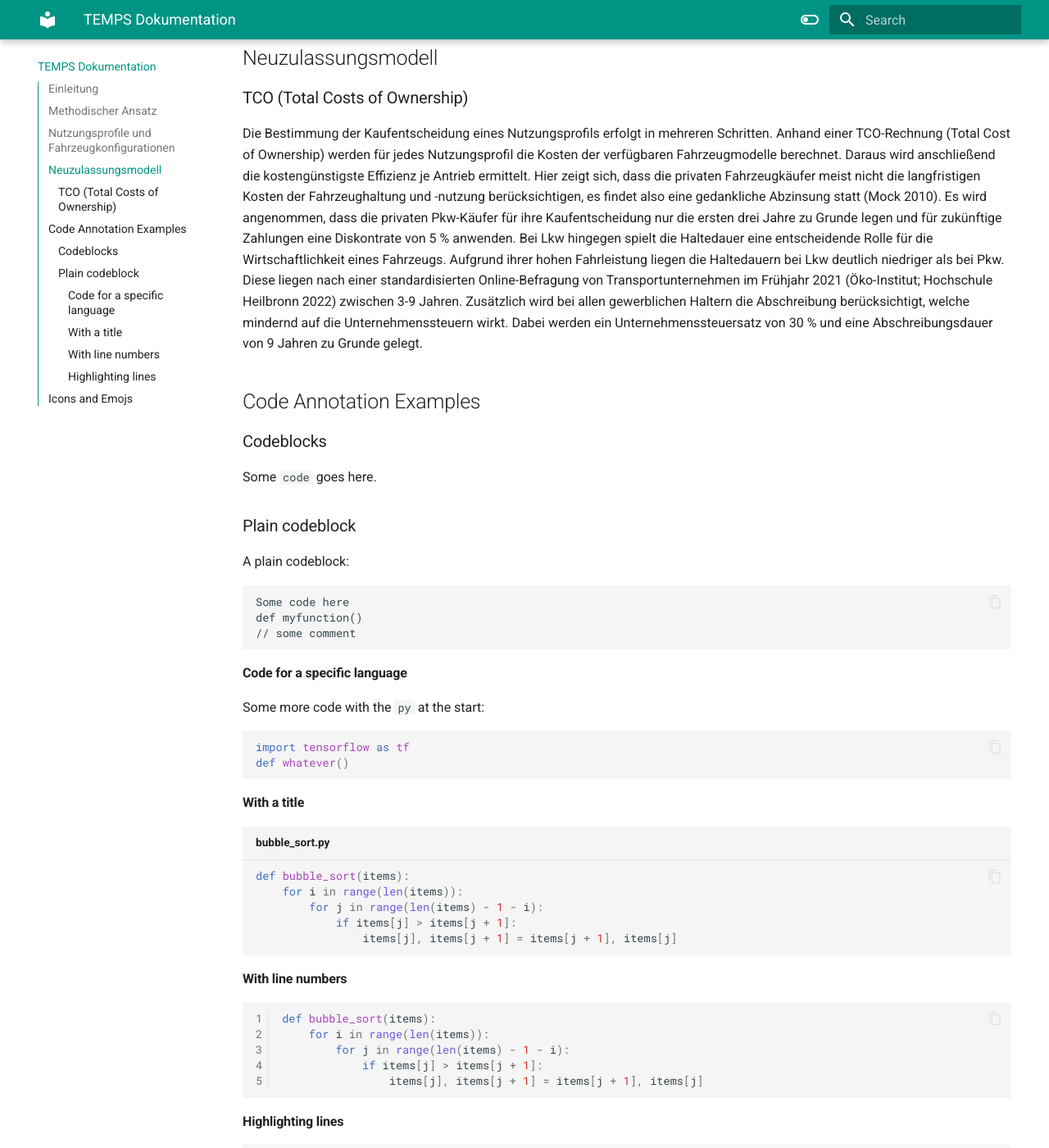
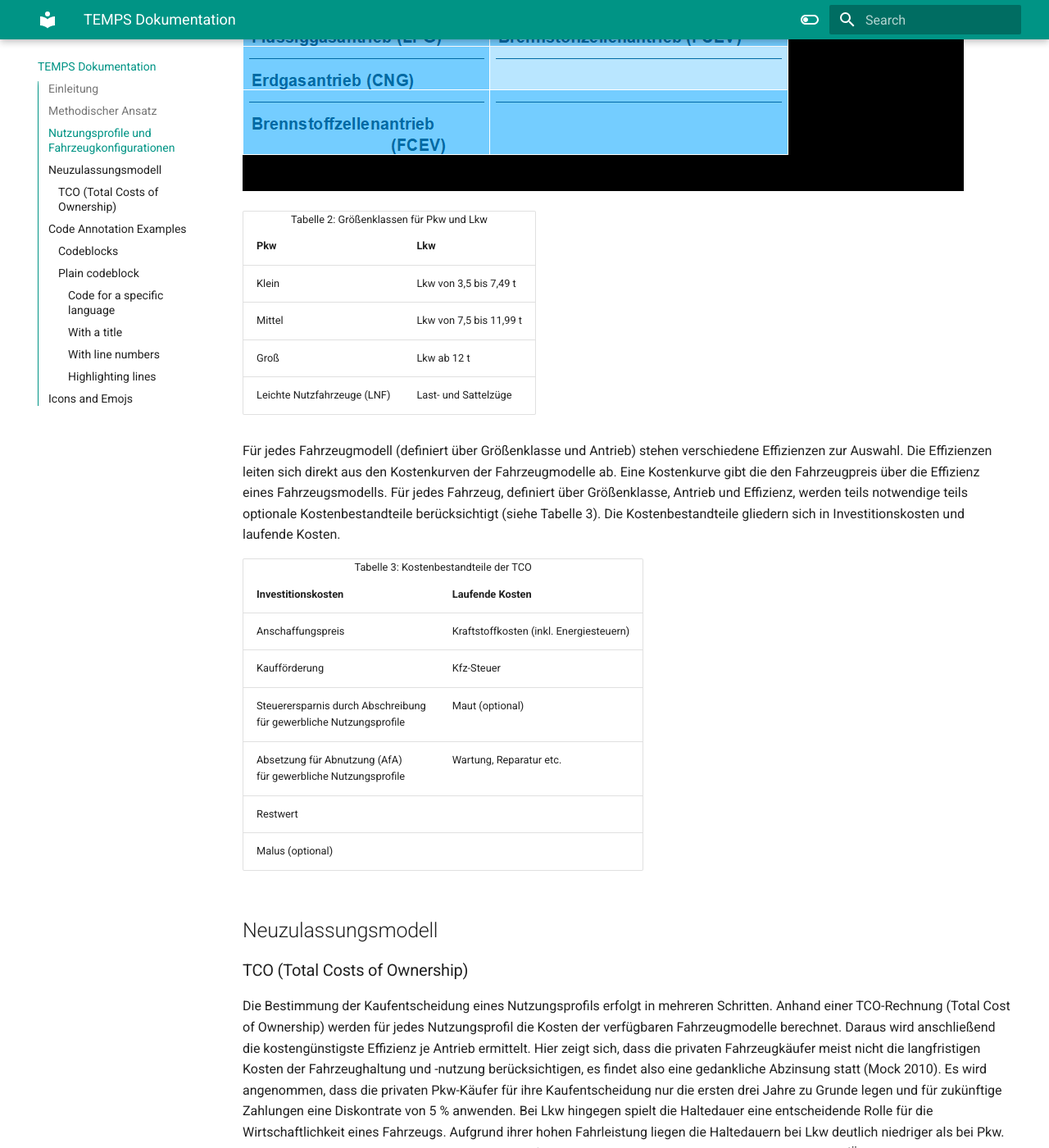
Before and after one commit to wolfgoerz/TEMPS_documentation, an MkDocs documentation site: the page built from docs/index.md, in a window 1280 px wide and 1400 px high, scrolled down 2234 px. Shown: the whole window at 82% size. Built offline with MkDocs 1.6.1 and Material for MkDocs 9.7.7, drawn with Linux system fonts in a browser that asks for light colours; some of the changed text lies outside the part shown.

Commit message:
Update index.md
html testen

```diff
--- a/docs/index.md
+++ b/docs/index.md
@@ -32,9 +32,110 @@ Jedes Nutzungsprofil wird durch fünf Merkmale charakterisiert:
 Die Nutzungsprofile im MIV basieren auf dem „Mobilitätspanel“ (MOP) (Ecke et al. 2021) und der „Mobilität in Deutschland 2017“ (Nobis und Kuhnimhof 2018). Die Nutzungsprofile der Lkw und LNF beruhen auf der „Kraftfahrzeugverkehr in Deutschland 2010“ (Bundesministerium für Verkehr und digitale Infrastruktur (BMVI) 2010) und der Fahrleistungserhebung 2014 (Bäumer et al. 2017; Bundesanstalt für Straßenwesen (BASt) 2015).
 Jedem Nutzungsprofil stehen – soweit auf dem Markt erhältlich – Fahrzeuge in den jeweiligen Größenklassen mit verschiedenen Antrieben und Effizienzen zur Verfügung. In Tabelle 1 sind die möglichen Antriebe für Pkw und Lkw dargestellt, die sich auf verschiedene Größenklassen verteilen (Tabelle 2).
 
+<table>
+  <caption>Tabelle 1: Mögliche Antriebsoptionen in TEMPS</caption>
+  <thead>
+    <tr>
+      <th>Pkw</th>
+      <th>Lkw</th>
+    </tr>
+  </thead>
+  <tbody>
+    <tr>
+      <td>Diesel</td>
+      <td>Batterieelektrische Oberleitungs-Lkw (O-BEV)</td>
+    </tr>
+    <tr>
+      <td>Plug-In Hybrid (PHEV)</td>
+      <td>Batterieelektrischer Antrieb (BEV)</td>
+    </tr>
+    <tr>
+      <td>Batterieelektrischer Antrieb (BEV)</td>
+      <td>Erdgasantrieb (LNG)</td>
+    </tr>
+    <tr>
+      <td>Flüssiggasantrieb (LPG)</td>
+      <td>Brennstoffzellenantrieb (FCEV)</td>
+    </tr>
+    <tr>
+      <td>Erdgasantrieb (CNG)</td>
+      <td></td>
+    </tr>
+    <tr>
+      <td>Brennstoffzellenantrieb (FCEV)</td>
+      <td></td>
+    </tr>
+  </tbody>
+</table>
+
+
 ![img_4.png](img_4.png)
 
+<table>
+  <caption>Tabelle 2: Größenklassen für Pkw und Lkw</caption>
+  <thead>
+    <tr>
+      <th>Pkw</th>
+      <th>Lkw</th>
+    </tr>
+  </thead>
+  <tbody>
+    <tr>
+      <td>Klein</td>
+      <td>Lkw von 3,5 bis 7,49 t</td>
+    </tr>
+    <tr>
+      <td>Mittel</td>
+      <td>Lkw von 7,5 bis 11,99 t</td>
+    </tr>
+    <tr>
+      <td>Groß</td>
+      <td>Lkw ab 12 t</td>
+    </tr>
+    <tr>
+      <td>Leichte Nutzfahrzeuge (LNF)</td>
+      <td>Last- und Sattelzüge</td>
+    </tr>
+  </tbody>
+</table>
+
 Für jedes Fahrzeugmodell (definiert über Größenklasse und Antrieb) stehen verschiedene Effizienzen zur Auswahl. Die Effizienzen leiten sich direkt aus den Kostenkurven der Fahrzeugmodelle ab. Eine Kostenkurve gibt die  den Fahrzeugpreis über die Effizienz eines Fahrzeugsmodells. Für jedes Fahrzeug, definiert über Größenklasse, Antrieb und Effizienz, werden teils notwendige teils optionale Kostenbestandteile berücksichtigt (siehe Tabelle 3). Die Kostenbestandteile gliedern sich in Investitionskosten und laufende Kosten.
+
+<table>
+  <caption>Tabelle 3: Kostenbestandteile der TCO</caption>
+  <thead>
+    <tr>
+      <th>Investitionskosten</th>
+      <th>Laufende Kosten</th>
+    </tr>
+  </thead>
+  <tbody>
+    <tr>
+      <td>Anschaffungspreis</td>
+      <td>Kraftstoffkosten (inkl. Energiesteuern)</td>
+    </tr>
+    <tr>
+      <td>Kaufförderung</td>
+      <td>Kfz-Steuer</td>
+    </tr>
+    <tr>
+      <td>Steuerersparnis durch Abschreibung<br>für gewerbliche Nutzungsprofile</td>
+      <td>Maut (optional)</td>
+    </tr>
+    <tr>
+      <td>Absetzung für Abnutzung (AfA)<br>für gewerbliche Nutzungsprofile</td>
+      <td>Wartung, Reparatur etc.</td>
+    </tr>
+    <tr>
+      <td>Restwert</td>
+      <td></td>
+    </tr>
+    <tr>
+      <td>Malus (optional)</td>
+      <td></td>
+    </tr>
+  </tbody>
+</table>
 
 ## Neuzulassungsmodell
 
```
